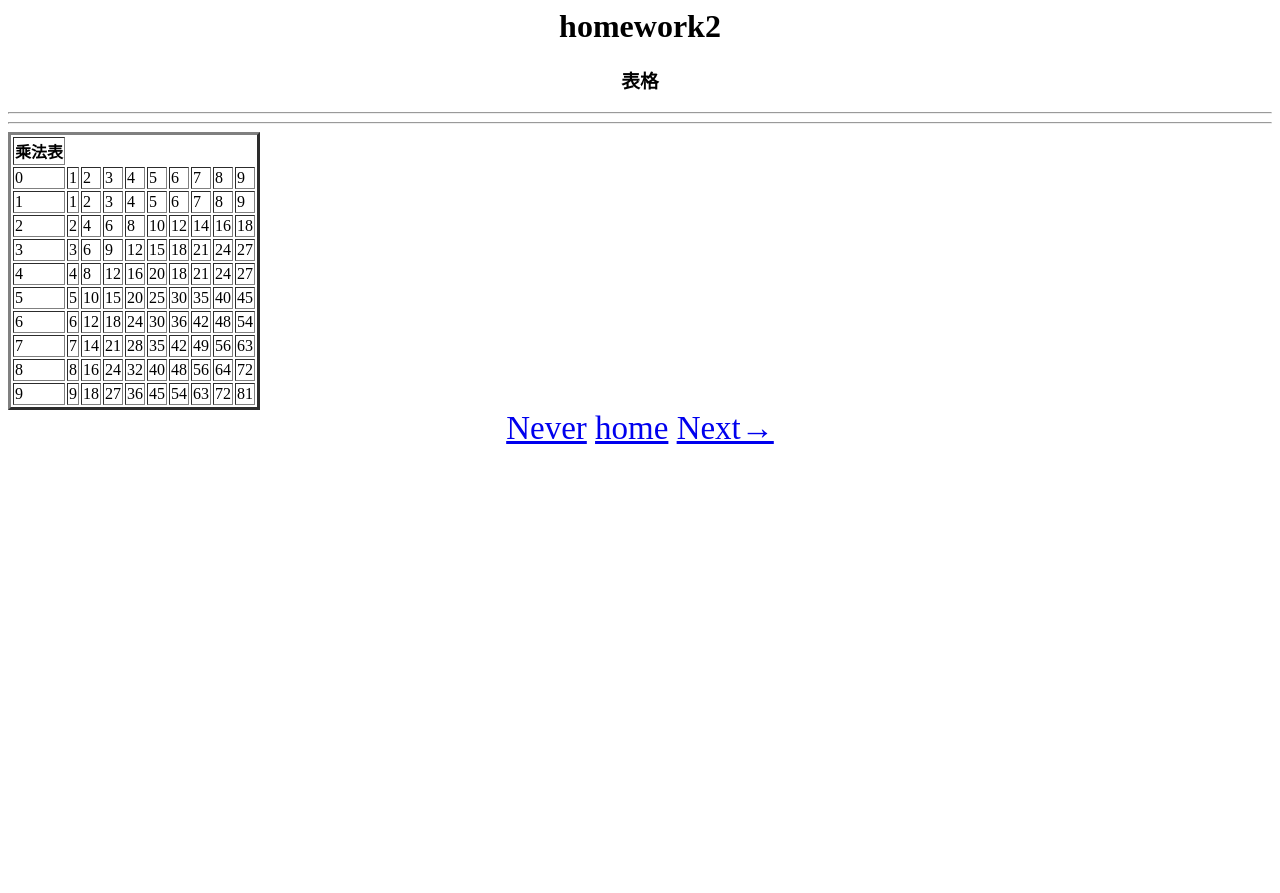
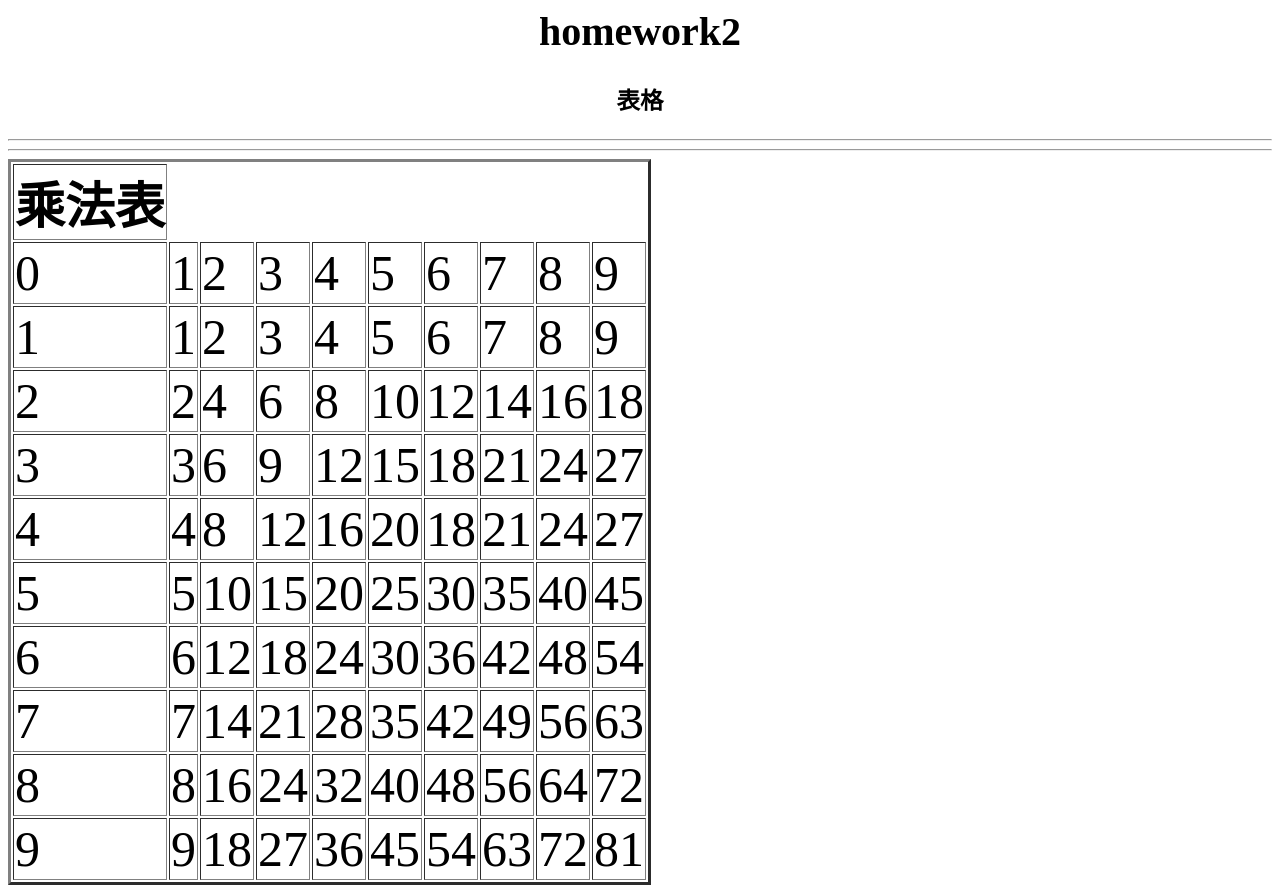
Before and after one commit to EllipsisName/EllipsisName.github.io, a plain HTML site: page homework2.html in a window 1280 px wide. Before the commit the page ends 800 px from the top, so only its background shows below. Drawn offline with Linux system fonts and the light colour scheme.

Commit message:
Update homework2.html

```diff
--- a/homework2.html
+++ b/homework2.html
@@ -2,13 +2,16 @@
 
 <head>
 <link rel="stylesheet" href="css.css">
+
 </head>
 
 <body style=" text-align:center;">
+<div id="title">
 <h1>homework2</h1>
 <h3>表格 </h3>
+</div>
 <hr>
-<table border="3">
+<table border="3" style="font-size:50px; font-family:serif;">
 <hr/>
 <tr>
 <th>乘法表</th>
@@ -136,11 +139,5 @@
 
 </table>
 
-<div id="Link">
-<a href="/index.html">Never</a>
-<a href="/index.html">home</a>
-<a href="/homework3.html">Next→</a>
-</div>
-
 </body>
 </html>
```
